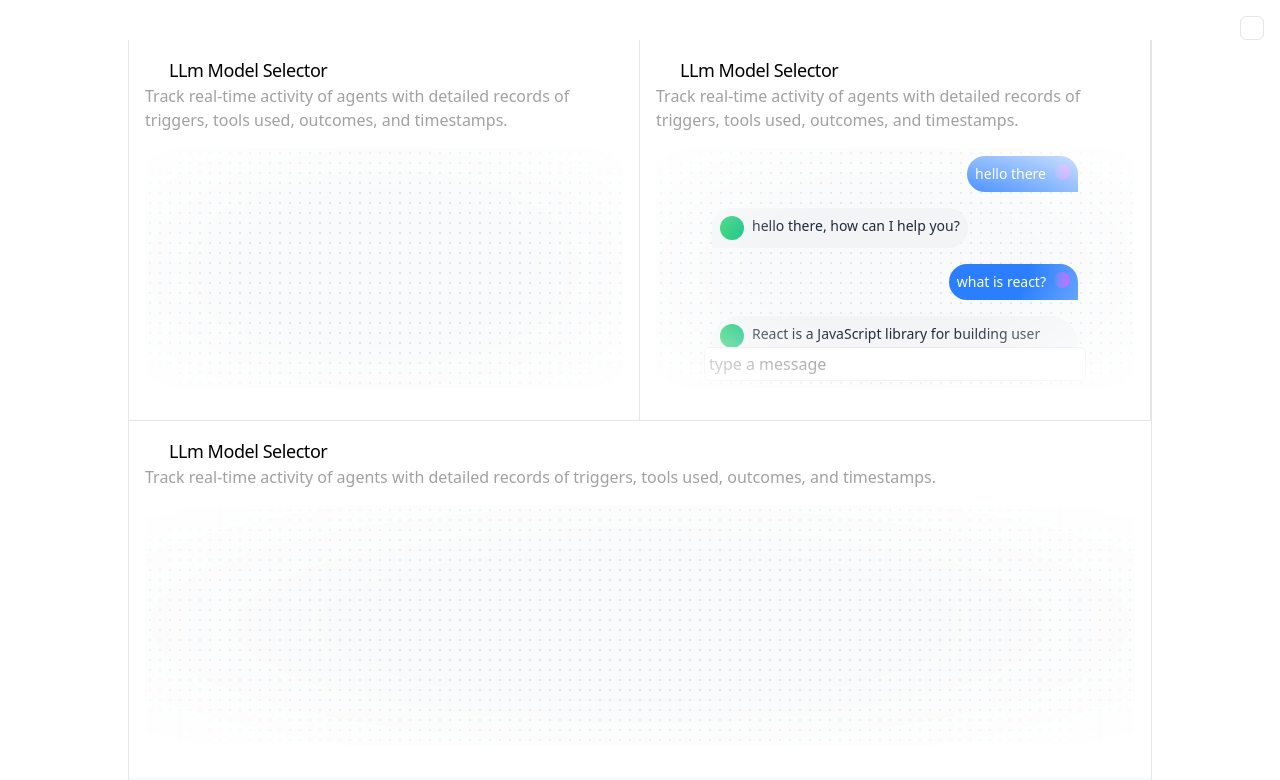
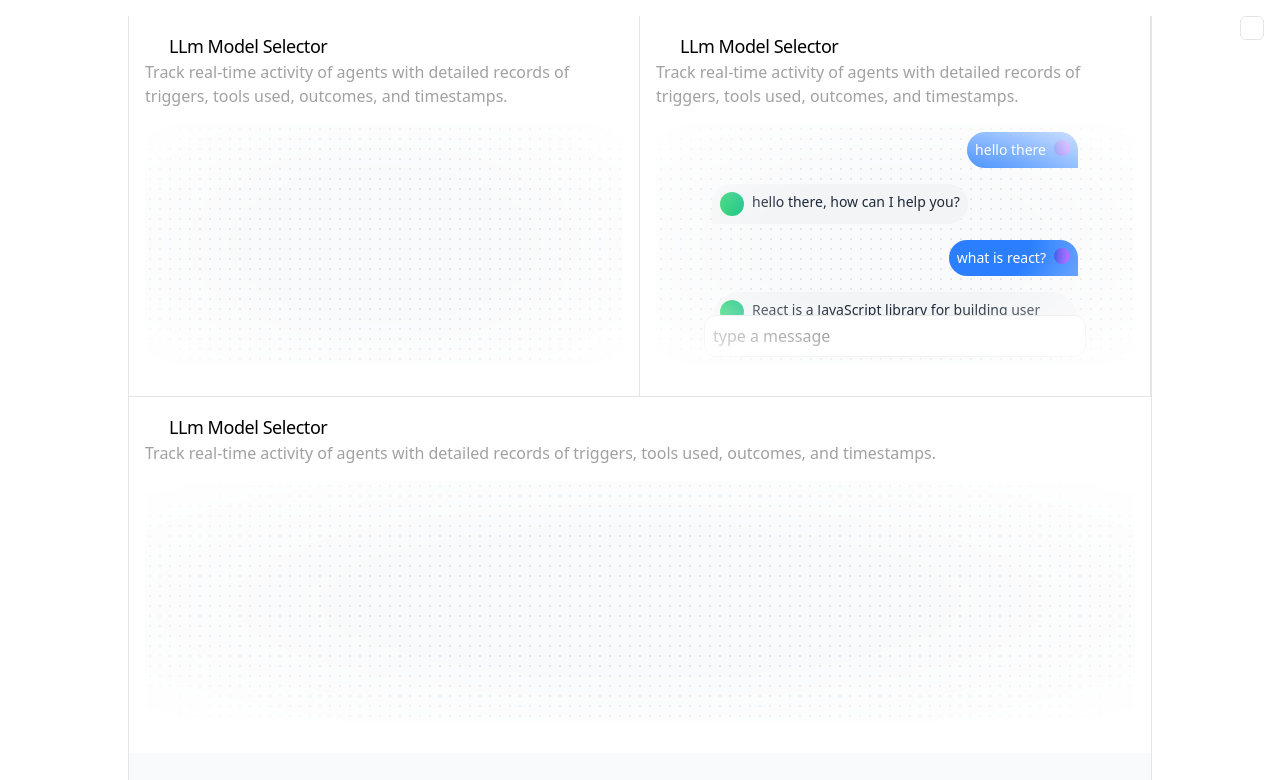
Before and after one commit to venky916/manu_tailwind, a Next.js app: page / in a window 1280 px wide. Shown: the top 780 px of the page. Built offline with nearby package versions, Linux system fonts and the light colour scheme; some icons are missing.

Commit message:
fix: update gradient colors and input styling in MainSkeleton component

```diff
--- a/src/app/page.tsx
+++ b/src/app/page.tsx
@@ -3,7 +3,7 @@ import { Grid } from "@/components/grid";
 import React from "react";
 export default function Home() {
   return (
-    <div className="mt-10">
+    <div className="">
       <Grid />
     </div>
   );
--- a/src/components/grid.tsx
+++ b/src/components/grid.tsx
@@ -50,7 +50,7 @@ const MainSkeleton = () => {
     return (
       <div className="ml-auto flex w-fit items-start justify-end gap-2 rounded-t-full rounded-br-lg rounded-bl-full bg-blue-500 p-2">
         <p className="text-sm text-white">{text}</p>
-        <div className="size-4 rounded-full bg-gradient-to-r from-blue-500 to-purple-500" />
+        <div className="size-4 rounded-full bg-gradient-to-r from-blue-700 to-purple-500" />
       </div>
     );
   };
@@ -68,9 +68,10 @@ const MainSkeleton = () => {
     <div className="relative z-20 flex h-full w-full flex-col gap-4 px-12">
       <input
         type="text"
-        className="absolute inset-x-0 -bottom-px mx-auto w-[calc(100%-5rem)] rounded-md border border-neutral-200 bg-white p-1"
+        className="absolute inset-x-0 -bottom-px mx-auto w-[calc(100%-5rem)] rounded-xl border border-neutral-200 bg-white p-2"
         placeholder="type a message"
       />
+      {/* <div className="flex h-full w-full flex-col gap-4 overflow-y-scroll"></div> */}
       {chats.map((chat, index) => {
         if (chat.role === "user") {
           return <UserMessage key={index} text={chat.text} />;
```
